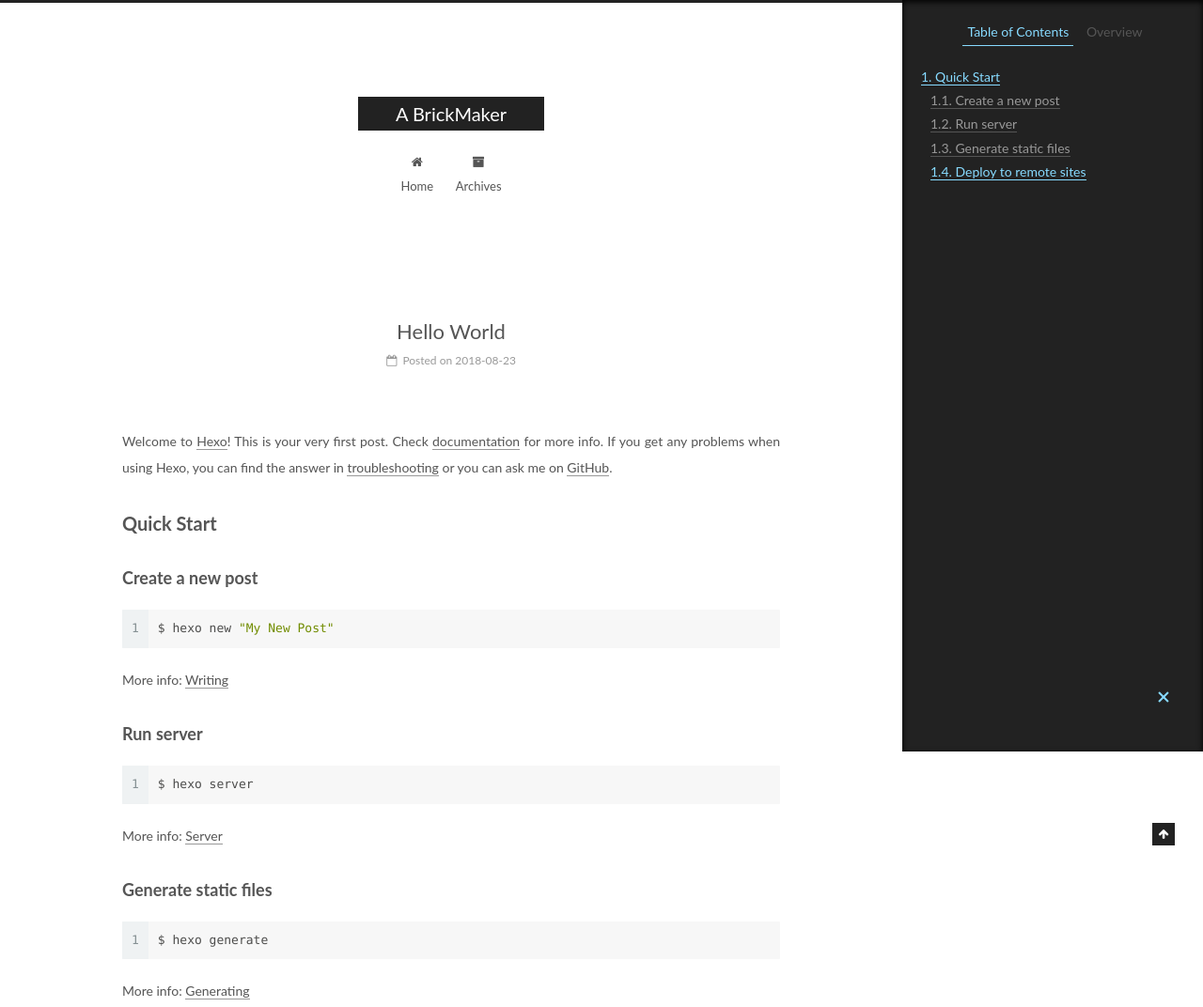
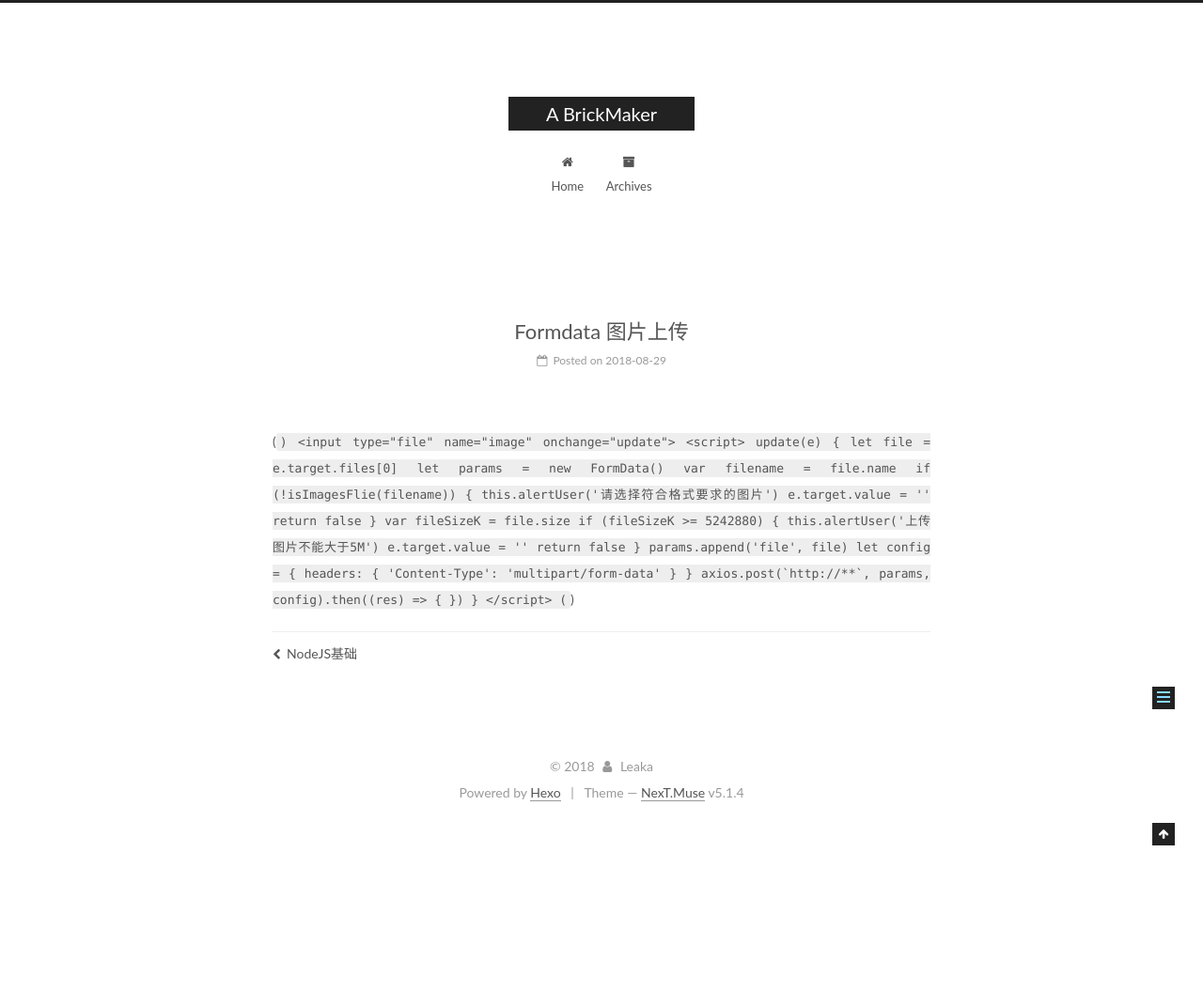
Before and after one commit to leaka314/leaka314.github.io, a plain HTML site: page 2018/08/29/上传图片/index.html in a window 1280 px wide. Shown: the top 1072 px of the page at 94% size. After the commit the page ends 878 px from the top, so only its background shows below. Drawn offline with Linux system fonts and the light colour scheme.

Commit message:
Site updated: 2018-08-29 21:02:40

```diff
--- a/2018/08/23/hello-world/index.html
+++ b/2018/08/29/上传图片/index.html
@@ -79,17 +79,17 @@
 
 
 
-<meta name="description" content="Welcome to Hexo! This is your very first post. Check documentation for more info. If you get any problems when using Hexo, you can find the answer in troubleshooting or you can ask me on GitHub. Quick">
+<meta name="description" content="()     &amp;lt;input type=&amp;quot;file&amp;quot; name=&amp;quot;image&amp;quot; onchange=&amp;quot;update&amp;quot;&amp;gt;     &amp;lt;script&amp;gt;         update(e) {         let file = e.target.files[0]         let params = new FormD">
 <meta property="og:type" content="article">
-<meta property="og:title" content="Hello World">
-<meta property="og:url" content="http://yoursite.com/2018/08/23/hello-world/index.html">
+<meta property="og:title" content="Formdata 图片上传">
+<meta property="og:url" content="http://yoursite.com/2018/08/29/上传图片/index.html">
 <meta property="og:site_name" content="A BrickMaker">
-<meta property="og:description" content="Welcome to Hexo! This is your very first post. Check documentation for more info. If you get any problems when using Hexo, you can find the answer in troubleshooting or you can ask me on GitHub. Quick">
+<meta property="og:description" content="()     &amp;lt;input type=&amp;quot;file&amp;quot; name=&amp;quot;image&amp;quot; onchange=&amp;quot;update&amp;quot;&amp;gt;     &amp;lt;script&amp;gt;         update(e) {         let file = e.target.files[0]         let params = new FormD">
 <meta property="og:locale" content="default">
-<meta property="og:updated_time" content="2018-08-23T14:25:52.531Z">
+<meta property="og:updated_time" content="2018-08-29T12:58:02.958Z">
 <meta name="twitter:card" content="summary">
-<meta name="twitter:title" content="Hello World">
-<meta name="twitter:description" content="Welcome to Hexo! This is your very first post. Check documentation for more info. If you get any problems when using Hexo, you can find the answer in troubleshooting or you can ask me on GitHub. Quick">
+<meta name="twitter:title" content="Formdata 图片上传">
+<meta name="twitter:description" content="()     &amp;lt;input type=&amp;quot;file&amp;quot; name=&amp;quot;image&amp;quot; onchange=&amp;quot;update&amp;quot;&amp;gt;     &amp;lt;script&amp;gt;         update(e) {         let file = e.target.files[0]         let params = new FormD">
 
 
 
@@ -119,13 +119,13 @@
 
 
 
-  <link rel="canonical" href="http://yoursite.com/2018/08/23/hello-world/"/>
+  <link rel="canonical" href="http://yoursite.com/2018/08/29/上传图片/"/>
 
 
 
 
 
-  <title>Hello World | A BrickMaker</title>
+  <title>Formdata 图片上传 | A BrickMaker</title>
 
 
 
@@ -232,7 +232,7 @@
 
 
   <div class="post-block">
-    <link itemprop="mainEntityOfPage" href="http://yoursite.com/2018/08/23/hello-world/">
+    <link itemprop="mainEntityOfPage" href="http://yoursite.com/2018/08/29/上传图片/">
 
     <span hidden itemprop="author" itemscope itemtype="http://schema.org/Person">
       <meta itemprop="name" content="Leaka">
@@ -249,7 +249,7 @@
 
 
 
-          <h1 class="post-title" itemprop="name headline">Hello World</h1>
+          <h1 class="post-title" itemprop="name headline">Formdata 图片上传</h1>
 
 
         <div class="post-meta">
@@ -261,8 +261,8 @@
 
                 <span class="post-meta-item-text">Posted on</span>
 
-              <time title="Post created" itemprop="dateCreated datePublished" datetime="2018-08-23T22:25:52+08:00">
-                2018-08-23
+              <time title="Post created" itemprop="dateCreated datePublished" datetime="2018-08-29T20:50:18+08:00">
+                2018-08-29
               </time>
 
 
@@ -299,15 +299,35 @@
 
 
 
-        <p>Welcome to <a href="https://hexo.io/" target="_blank" rel="noopener">Hexo</a>! This is your very first post. Check <a href="https://hexo.io/docs/" target="_blank" rel="noopener">documentation</a> for more info. If you get any problems when using Hexo, you can find the answer in <a href="https://hexo.io/docs/troubleshooting.html" target="_blank" rel="noopener">troubleshooting</a> or you can ask me on <a href="https://github.com/hexojs/hexo/issues" target="_blank" rel="noopener">GitHub</a>.</p>
-<h2 id="Quick-Start"><a href="#Quick-Start" class="headerlink" title="Quick Start"></a>Quick Start</h2><h3 id="Create-a-new-post"><a href="#Create-a-new-post" class="headerlink" title="Create a new post"></a>Create a new post</h3><figure class="highlight bash"><table><tr><td class="gutter"><pre><span class="line">1</span><br></pre></td><td class="code"><pre><span class="line">$ hexo new <span class="string">"My New Post"</span></span><br></pre></td></tr></table></figure>
-<p>More info: <a href="https://hexo.io/docs/writing.html" target="_blank" rel="noopener">Writing</a></p>
-<h3 id="Run-server"><a href="#Run-server" class="headerlink" title="Run server"></a>Run server</h3><figure class="highlight bash"><table><tr><td class="gutter"><pre><span class="line">1</span><br></pre></td><td class="code"><pre><span class="line">$ hexo server</span><br></pre></td></tr></table></figure>
-<p>More info: <a href="https://hexo.io/docs/server.html" target="_blank" rel="noopener">Server</a></p>
-<h3 id="Generate-static-files"><a href="#Generate-static-files" class="headerlink" title="Generate static files"></a>Generate static files</h3><figure class="highlight bash"><table><tr><td class="gutter"><pre><span class="line">1</span><br></pre></td><td class="code"><pre><span class="line">$ hexo generate</span><br></pre></td></tr></table></figure>
-<p>More info: <a href="https://hexo.io/docs/generating.html" target="_blank" rel="noopener">Generating</a></p>
-<h3 id="Deploy-to-remote-sites"><a href="#Deploy-to-remote-sites" class="headerlink" title="Deploy to remote sites"></a>Deploy to remote sites</h3><figure class="highlight bash"><table><tr><td class="gutter"><pre><span class="line">1</span><br></pre></td><td class="code"><pre><span class="line">$ hexo deploy</span><br></pre></td></tr></table></figure>
-<p>More info: <a href="https://hexo.io/docs/deployment.html" target="_blank" rel="noopener">Deployment</a></p>
+        <p>(<code>)
+    &lt;input type=&quot;file&quot; name=&quot;image&quot; onchange=&quot;update&quot;&gt;
+    &lt;script&gt;
+        update(e) {
+        let file = e.target.files[0]
+        let params = new FormData()
+        var filename = file.name
+        if (!isImagesFlie(filename)) {
+        this.alertUser(&#39;请选择符合格式要求的图片&#39;)
+        e.target.value = &#39;&#39;
+        return false
+        }
+        var fileSizeK = file.size
+        if (fileSizeK &gt;= 5242880) {
+        this.alertUser(&#39;上传图片不能大于5M&#39;)
+        e.target.value = &#39;&#39;
+        return false
+        }
+        params.append(&#39;file&#39;, file)
+        let config = {
+        headers: {
+        &#39;Content-Type&#39;: &#39;multipart/form-data&#39;
+        }
+        }
+        axios.post(`http://**`, params, config).then((res) =&gt; {
+        })
+        }
+    &lt;/script&gt;
+(</code>)</p>
 
 
     </div>
@@ -332,15 +352,15 @@
         <div class="post-nav">
           <div class="post-nav-next post-nav-item">
 
+              <a href="/2018/08/23/node基础/" rel="next" title="NodeJS基础">
+                <i class="fa fa-chevron-left"></i> NodeJS基础
+              </a>
+
           </div>
 
           <span class="post-nav-divider"></span>
 
           <div class="post-nav-prev post-nav-item">
-
-              <a href="/2018/08/23/node基础/" rel="prev" title="NodeJS基础">
-                NodeJS基础 <i class="fa fa-chevron-right"></i>
-              </a>
 
           </div>
         </div>
@@ -392,17 +412,8 @@
 
 
 
-        <ul class="sidebar-nav motion-element">
-          <li class="sidebar-nav-toc sidebar-nav-active" data-target="post-toc-wrap">
-            Table of Contents
-          </li>
-          <li class="sidebar-nav-overview" data-target="site-overview-wrap">
-            Overview
-          </li>
-        </ul>
 
-
-      <section class="site-overview-wrap sidebar-panel">
+      <section class="site-overview-wrap sidebar-panel sidebar-panel-active">
         <div class="site-overview">
           <div class="site-author motion-element" itemprop="author" itemscope itemtype="http://schema.org/Person">
 
@@ -444,22 +455,6 @@
         </div>
       </section>
 
-
-      <!--noindex-->
-        <section class="post-toc-wrap motion-element sidebar-panel sidebar-panel-active">
-          <div class="post-toc">
-
-
-
-
-
-
-              <div class="post-toc-content"><ol class="nav"><li class="nav-item nav-level-2"><a class="nav-link" href="#Quick-Start"><span class="nav-number">1.</span> <span class="nav-text">Quick Start</span></a><ol class="nav-child"><li class="nav-item nav-level-3"><a class="nav-link" href="#Create-a-new-post"><span class="nav-number">1.1.</span> <span class="nav-text">Create a new post</span></a></li><li class="nav-item nav-level-3"><a class="nav-link" href="#Run-server"><span class="nav-number">1.2.</span> <span class="nav-text">Run server</span></a></li><li class="nav-item nav-level-3"><a class="nav-link" href="#Generate-static-files"><span class="nav-number">1.3.</span> <span class="nav-text">Generate static files</span></a></li><li class="nav-item nav-level-3"><a class="nav-link" href="#Deploy-to-remote-sites"><span class="nav-number">1.4.</span> <span class="nav-text">Deploy to remote sites</span></a></li></ol></li></ol></div>
-
-
-          </div>
-        </section>
-      <!--/noindex-->
 
 
 
--- a/css/main.css
+++ b/css/main.css
@@ -1822,7 +1822,7 @@ pre .javascript .function {
   width: 4px;
   height: 4px;
   border-radius: 50%;
-  background: #ff6339;
+  background: #eb2bb5;
 }
 .links-of-blogroll {
   font-size: 13px;
```
Also changed, not shown: 2018/08/23/node基础/index.html (+4 -4 lines), archives/2018/08/index.html (+8 -8 lines), archives/2018/index.html (+8 -8 lines), archives/index.html (+8 -8 lines), index.html (+148 -128 lines).
